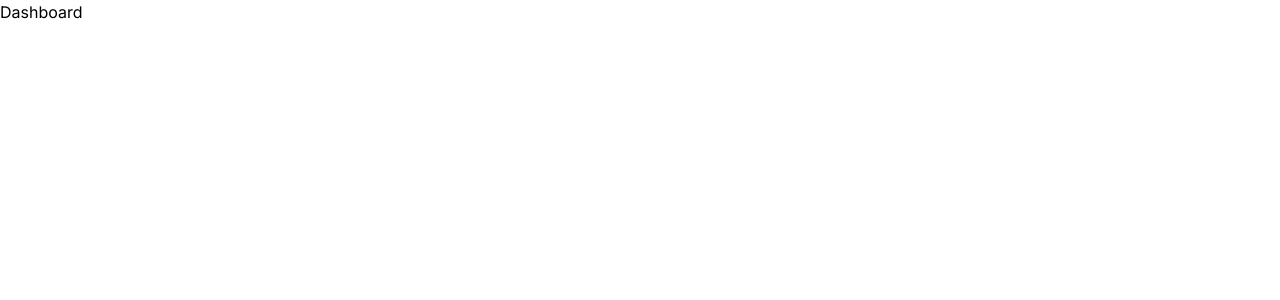
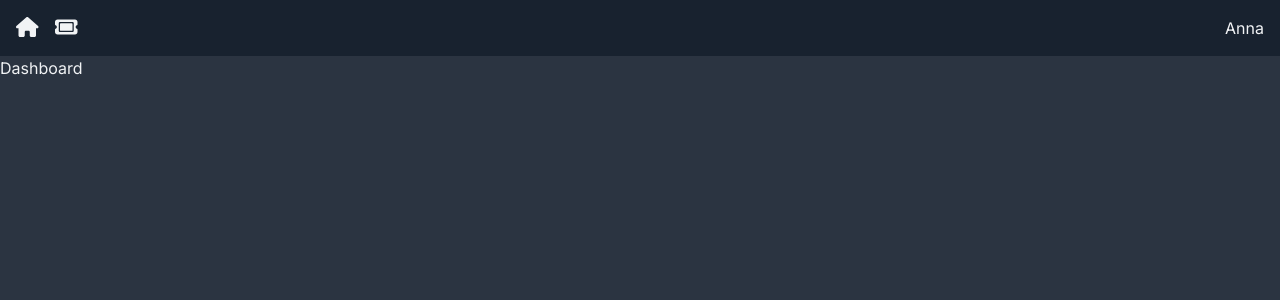
Before and after one commit to annettabel87/ticketsApp, a Next.js app: page / in a window 1280 px wide. Shown: the top 300 px of the page. Built offline with nearby package versions, Linux system fonts and the light colour scheme.

Commit message:
add Nav component

```diff
--- /dev/null
+++ b/app/(components)/Nav.tsx
@@ -0,0 +1,23 @@
+import Link from "next/link"
+import { faHome, faTicket } from "@fortawesome/free-solid-svg-icons"
+import { FontAwesomeIcon } from "@fortawesome/react-fontawesome"
+
+const Nav = () => {
+  return (
+    <nav className="flex justify-between bg-nav p-4">
+      <div className="flex items-center space-x-4">
+      <Link href="/">
+        <FontAwesomeIcon icon={faHome} className="icon" />
+      </Link>
+      <Link href="/TicketPage/new">
+        <FontAwesomeIcon icon={faTicket} className="icon" />
+      </Link>
+      </div>
+      <div>
+        <p className="text-default-text">Anna</p>
+      </div>
+    </nav>
+  )
+}
+
+export default Nav
--- a/app/globals.css
+++ b/app/globals.css
@@ -1,3 +1,13 @@
 @tailwind base;
 @tailwind components;
 @tailwind utilities;
+
+@layer components {
+    .icon {
+        @apply text-default-text text-xl;
+    }
+
+    .btn {
+        @apply hover: no-underline bg-blue-accent gover: bg-blue-accent-hover tracking-wider w-full text-center text-nav font-bold cursor-pointer uppercase px-4 py-2 rounded-md transition-colors block;
+    }
+}
--- a/app/layout.tsx
+++ b/app/layout.tsx
@@ -1,22 +1,31 @@
-import type { Metadata } from 'next'
-import { Inter } from 'next/font/google'
-import './globals.css'
+import type { Metadata } from "next";
+import { Inter } from "next/font/google";
+import { config } from "@fortawesome/fontawesome-svg-core";
+import "@fortawesome/fontawesome-svg-core/styles.css";
+import Nav from "./(components)/Nav";
+import "./globals.css";
 
-const inter = Inter({ subsets: ['latin'] })
+config.autoAddCss = false;
+const inter = Inter({ subsets: ["latin"] });
 
 export const metadata: Metadata = {
-  title: 'Create Next App',
-  description: 'Generated by create next app',
-}
+  title: "Ticket App",
+  description: "Ticket App",
+};
 
 export default function RootLayout({
   children,
 }: {
-  children: React.ReactNode
+  children: React.ReactNode;
 }) {
   return (
     <html lang="en">
-      <body className={inter.className}>{children}</body>
+      <body className={inter.className}>
+        <div className="flex flex-col h-screen max-h-screen">
+          <Nav />
+          <div className="flex-grow overflow-y-auto bg-page text-default-text">{children}</div>
+        </div>
+      </body>
     </html>
-  )
+  );
 }
```
